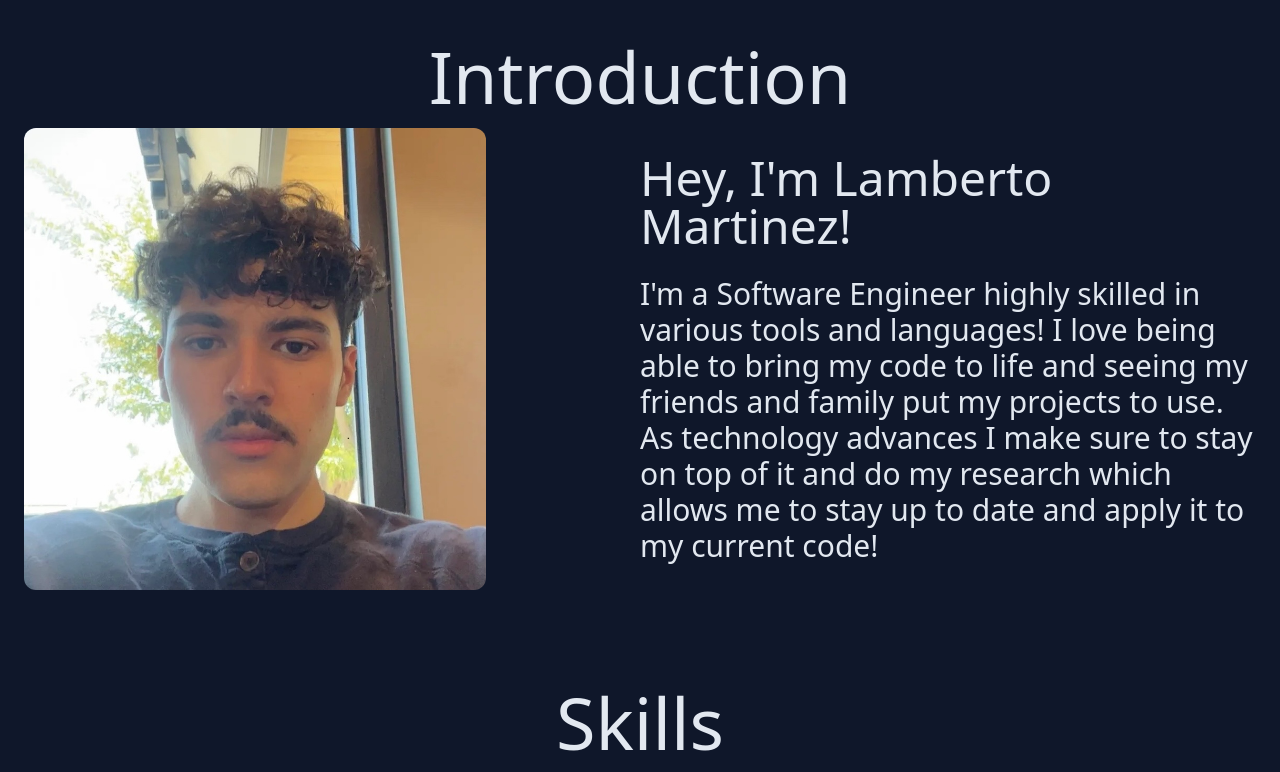
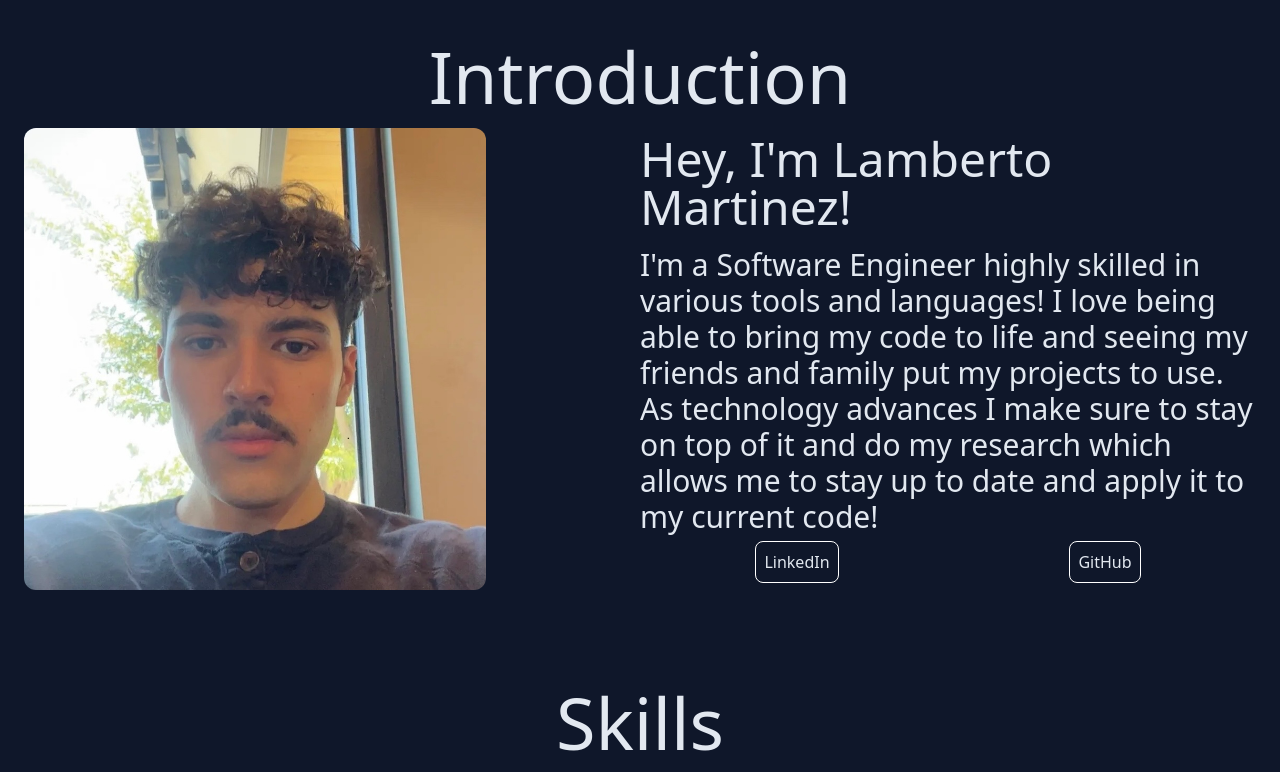
Before and after one commit to Lambpato/portfolio, a Vue app in the folder portfolio/: page / in a window 1280 px wide. Shown: the top 772 px of the page. Built offline with nearby package versions, Linux system fonts and the light colour scheme.

Commit message:
compeleted portfolio

```diff
--- a/portfolio/src/components/HomeComp.vue
+++ b/portfolio/src/components/HomeComp.vue
@@ -3,16 +3,11 @@ import IntroComp from './IntroComp.vue'
 import SkillsComp from './SkillsComp.vue'
 import ProjectsComp from './ProjectsComp.vue'
 import QualificationsComp from './QualificationsComp.vue'
-import router from '@/router'
-
-const handleAbout = () => {
-  router.push({ path: '/about-me' })
-}
 </script>
 
 <template>
   <div class="flex flex-col gap-20">
-    <IntroComp -section="Introduction" class="cursor-pointer" @click="handleAbout" />
+    <IntroComp -section="Introduction" class="cursor-pointer" />
     <SkillsComp />
     <ProjectsComp />
     <QualificationsComp />
--- a/portfolio/src/components/IntroComp.vue
+++ b/portfolio/src/components/IntroComp.vue
@@ -1,7 +1,17 @@
 <script setup lang="ts">
+import router from '@/router'
+
 defineProps<{
   Section: string
 }>()
+
+const redirectToWebsite = (url: string) => {
+  window.open(url, '_blank')
+}
+
+const handleAbout = () => {
+  router.push({ path: '/about-me' })
+}
 </script>
 
 <template>
@@ -18,13 +28,34 @@ defineProps<{
         />
       </div>
       <div class="flex flex-col justify-evenly">
-        <h1 class="text-5xl">Hey, I'm Lamberto Martinez!</h1>
-        <p class="text-3xl">
-          I'm a Software Engineer highly skilled in various tools and languages! I love being able
-          to bring my code to life and seeing my friends and family put my projects to use. As
-          technology advances I make sure to stay on top of it and do my research which allows me to
-          stay up to date and apply it to my current code!
-        </p>
+        <div class="cursor-pointer flex flex-col gap-4" @click="handleAbout">
+          <h1 class="text-5xl">Hey, I'm Lamberto Martinez!</h1>
+          <p class="text-3xl">
+            I'm a Software Engineer highly skilled in various tools and languages! I love being able
+            to bring my code to life and seeing my friends and family put my projects to use. As
+            technology advances I make sure to stay on top of it and do my research which allows me
+            to stay up to date and apply it to my current code!
+          </p>
+        </div>
+
+        <div class="flex justify-around">
+          <div>
+            <button
+              class="border border-white p-2 rounded-lg"
+              @click="redirectToWebsite('https://www.linkedin.com/in/lambpato/')"
+            >
+              LinkedIn
+            </button>
+          </div>
+          <div>
+            <button
+              class="border border-white p-2 rounded-lg"
+              @click="redirectToWebsite('https://github.com/Lambpato')"
+            >
+              GitHub
+            </button>
+          </div>
+        </div>
       </div>
     </div>
   </div>
```
